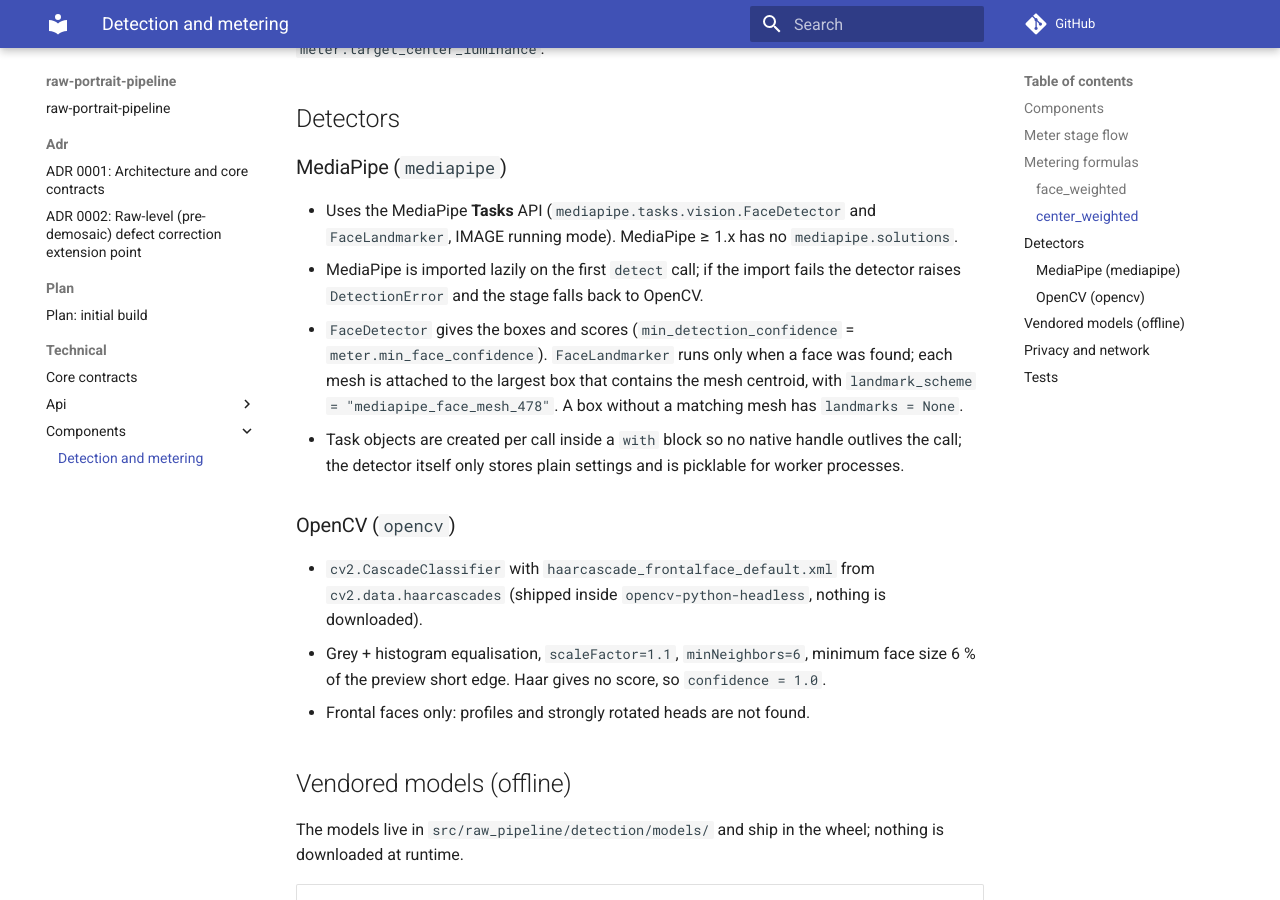
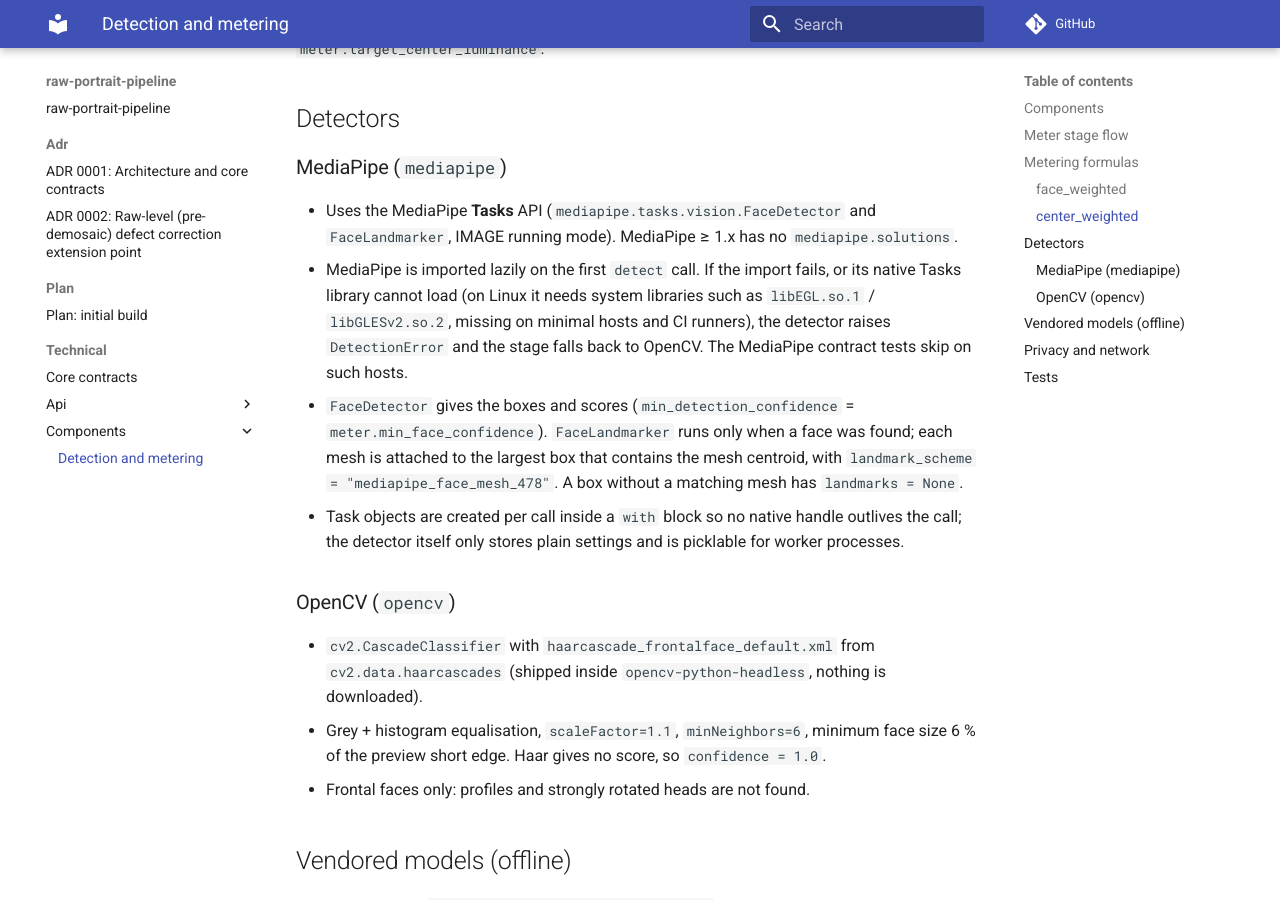
Before and after one commit to emiliano-f/raw-portrait-pipeline, an MkDocs documentation site: the page built from docs/technical/components/detection-metering.md, in a window 1280 px wide and 900 px high, scrolled down 3696 px. Built offline with MkDocs 1.6.1 and Material for MkDocs 9.7.7, drawn with Linux system fonts in a browser that asks for light colours; comment, search, counter and statistics services are not loaded.

Commit message:
Document MediaPipe native-library requirement

```diff
--- a/docs/technical/components/detection-metering.md
+++ b/docs/technical/components/detection-metering.md
@@ -95,8 +95,11 @@ Target: `meter.target_center_luminance`.
 - Uses the MediaPipe **Tasks** API (`mediapipe.tasks.vision.FaceDetector` and
   `FaceLandmarker`, IMAGE running mode). MediaPipe ≥ 1.x has no
   `mediapipe.solutions`.
-- MediaPipe is imported lazily on the first `detect` call; if the import fails the
-  detector raises `DetectionError` and the stage falls back to OpenCV.
+- MediaPipe is imported lazily on the first `detect` call. If the import fails, or
+  its native Tasks library cannot load (on Linux it needs system libraries such as
+  `libEGL.so.1` / `libGLESv2.so.2`, missing on minimal hosts and CI runners), the
+  detector raises `DetectionError` and the stage falls back to OpenCV. The MediaPipe
+  contract tests skip on such hosts.
 - `FaceDetector` gives the boxes and scores (`min_detection_confidence` =
   `meter.min_face_confidence`). `FaceLandmarker` runs only when a face was found;
   each mesh is attached to the largest box that contains the mesh centroid, with
```
